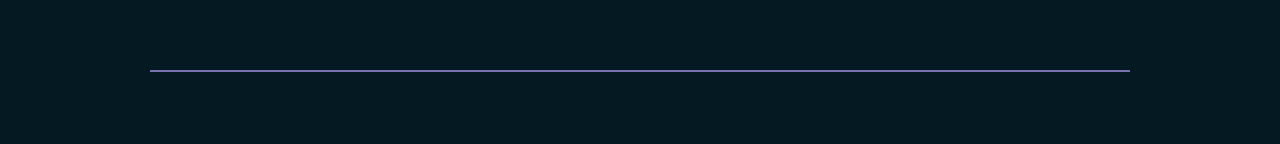
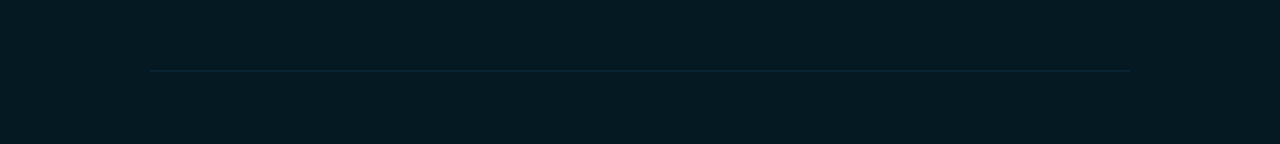
Before and after one commit to Deece94/homepage, a React (Create React App) app: page / in a window 1280 px wide. Shown: the part 808-952 px from the top of the page. Built offline with nearby package versions, Linux system fonts and the light colour scheme.

Commit message:
modified page break line

```diff
--- a/src/components/PageBreak.tsx
+++ b/src/components/PageBreak.tsx
@@ -5,7 +5,7 @@ const BreakDiv = styled.div`
 `;
 
 const Line = styled.hr`
-	border: 0.5px solid ${(props) => props.theme.colors.primary};
+    border: 0.5px solid ${(props) => props.theme.colors.dark_accent};
 `;
 
 export default function PageBreak() {
```
Lines whose indentation alone changed are shown as unchanged.
